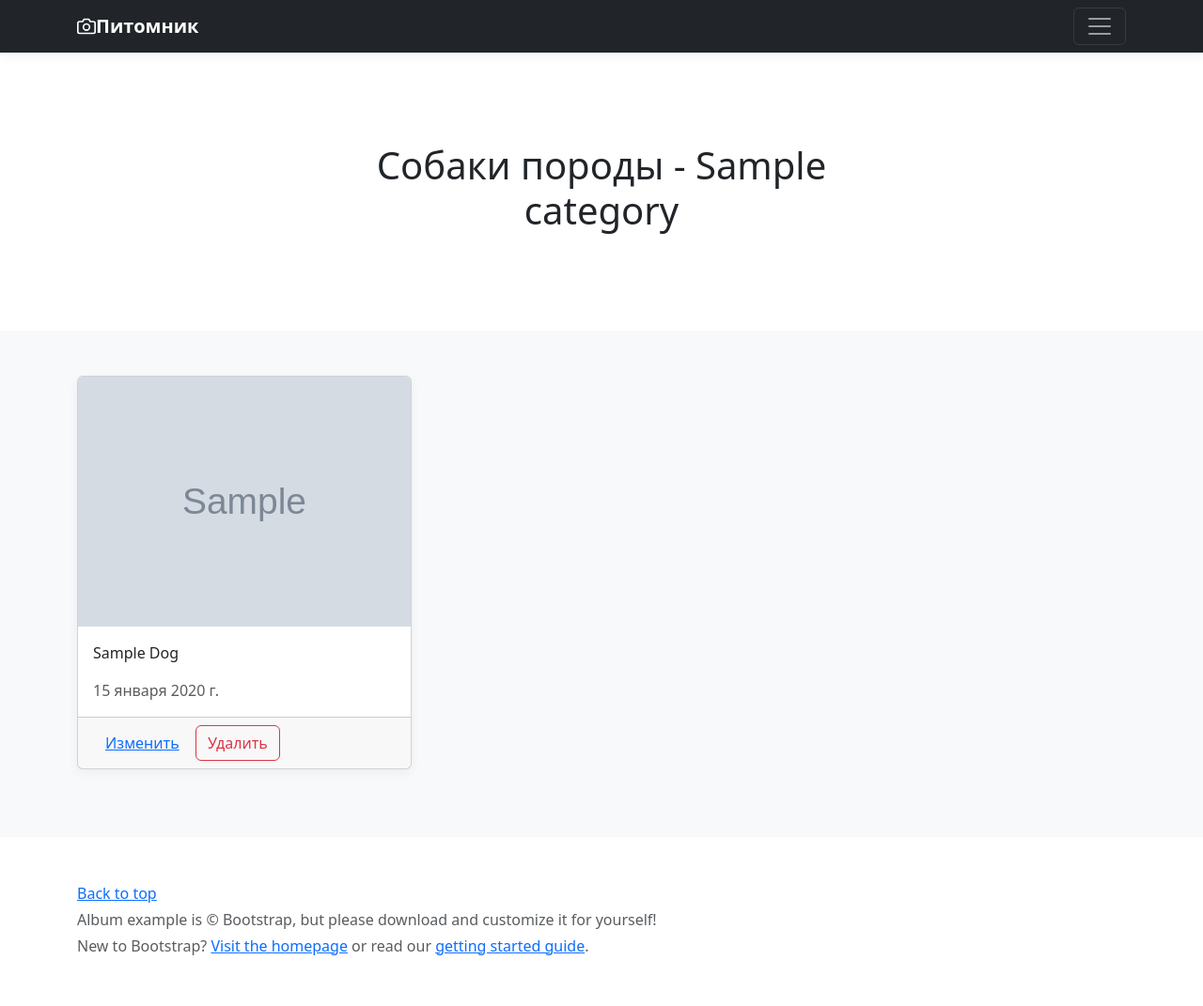
After one commit to vertiporogov/shelter, a Django app: page /dogs/1/ in a window 1280 px wide. The commit adds this page. Shown: the whole page at 94% size. Run offline with Django 5.2, Linux system fonts and the light colour scheme; tables that the repository leaves empty hold one stand-in row (values such as "Sample post"); grey boxes marked "Sample" are stand-in pictures; some libraries are stand-ins or nearby versions.

Commit message:
finish shelter CBV

```diff
--- a/dogs/models.py
+++ b/dogs/models.py
@@ -1,3 +1,4 @@
+from django.conf import settings
 from django.db import models
 
 NULLABLE = {'blank': True, 'null': True}
@@ -21,6 +22,8 @@ class Dog(models.Model):
     photo = models.ImageField(upload_to='dogs/', **NULLABLE, verbose_name='фото')
     birth_day = models.DateField(**NULLABLE, verbose_name='Дата рождения')
 
+    owner = models.ForeignKey(settings.AUTH_USER_MODEL, on_delete=models.SET_NULL, **NULLABLE, verbose_name='владелец')
+
     def __str__(self):
         return f'{self.name} ({self.category})'
 
--- a/dogs/templates/dogs/base.html
+++ b/dogs/templates/dogs/base.html
@@ -42,10 +42,10 @@
                 </svg>
                 <strong>Питомник</strong>
             </a>
-            <button class="navbar-toggler" type="button" data-toggle="collapse" data-target="#navbarHeader"
+            <a class="navbar-toggler" type="button" data-toggle="collapse" data-target="#navbarHeader"
                     aria-controls="navbarHeader" aria-expanded="false" aria-label="Toggle navigation">
                 <span class="navbar-toggler-icon"></span>
-            </button>
+            </a>
         </div>
     </div>
 </header>
--- a/dogs/templates/dogs/categories.html
+++ b/dogs/templates/dogs/category_list.html
@@ -2,6 +2,9 @@
 
 {% block content %}
 <div class="row">
+    <div class="col-12 mb-5">
+        <a href="{% url 'dogs:dog_create' %}" class="btn btn-primary">Создать собаку</a>
+    </div>
     {% for object in object_list %}
     {% include 'dogs/includes/inc_category.html' %}
     {% endfor %}
--- /dev/null
+++ b/dogs/templates/dogs/dog_list.html
@@ -0,0 +1,28 @@
+{% extends 'dogs/base.html' %}
+{% load my_tags %}
+{% block content %}
+<div class="row">
+    {% if perms.dogs.add_dog %}
+        <div class="col-12 mb-5">
+            <a class="btn btn-primary" href="#">Добавить собаку</a>
+        </div>
+    {% endif %}
+    {% for object in object_list %}
+    <div class="col-md-4">
+        <div class="card mb-4 box-shadow">
+            <img class="card-img-top"
+                 src="{{ object.photo|mymedia }}"
+                 alt="Card image cap">
+            <div class="card-body">
+                <p class="card-text">{{ object.name|title }}</p>
+                <span class="text-muted">{{ object.birth_day|default:"-" }}</span><br>
+            </div>
+            <div class="card-footer">
+                <a class="btn btn-link" href="{% url 'dogs:dog_update' object.pk %}">Изменить</a>
+                <a class="btn btn-outline-danger float-right" href="{% url 'dogs:dog_delete' object.pk %}">Удалить</a>
+            </div>
+        </div>
+    </div>
+{% endfor %}
+</div>
+{% endblock %}
--- a/dogs/templates/dogs/includes/inc_category.html
+++ b/dogs/templates/dogs/includes/inc_category.html
@@ -4,9 +4,9 @@
             <p class="card-text">{{ object.name }}</p>
             <div class="d-flex justify-content-between align-items-center">
                 <div class="btn-group">
-                    <button href="{% url 'dogs:category_dogs' object.pk %}" type="button"
+                    <a href="{% url 'dogs:category' object.pk %}" type="button"
                             class="btn btn-sm btn-outline-secondary">К собакам
-                    </button>
+                    </a>
                 </div>
             </div>
         </div>
--- a/dogs/urls.py
+++ b/dogs/urls.py
@@ -1,12 +1,15 @@
 from django.urls import path
 
 from dogs.apps import DogsConfig
-from dogs.views import index, categories, category_dogs
+from dogs.views import CategoryListView, DogListView, DogCreateView, DogUpdateView, DogDeleteView, IndexView
 
 app_name = DogsConfig.name
 
 urlpatterns = [
-    path('', index, name='index'),
-    path('categories/', categories, name='categories'),
-    path('<int:pk>/dogs/', category_dogs, name='category_dogs'),
+    path('', IndexView.as_view(), name='index'),
+    path('categories/', CategoryListView.as_view(), name='categories'),
+    path('dogs/<int:pk>/', DogListView.as_view(), name='category'),
+    path('dogs/create/', DogCreateView.as_view(), name='dog_create'),
+    path('dogs/update<int:pk>/', DogUpdateView.as_view(), name='dog_update'),
+    path('dogs/delete/<int:pk>/', DogDeleteView.as_view(), name='dog_delete'),
 ]
--- a/dogs/views.py
+++ b/dogs/views.py
@@ -1,30 +1,62 @@
 from django.shortcuts import render
+from django.urls import reverse_lazy, reverse
+from django.views.generic import ListView, CreateView, UpdateView, DeleteView, TemplateView
 
 from dogs.models import Category, Dog
 
 
-def index(request):
-
-    context = {
-        'object_list': Category.objects.all()[:3],
+class IndexView(TemplateView):
+    template_name = 'dogs/index.html'
+    extra_context = {
         'title': 'Питомник - Главная'
     }
 
-    return render(request, 'dogs/index.html', context)
+    def get_context_data(self, **kwargs):
+        context_data = super().get_context_data(**kwargs)
+        context_data['object_list'] = Category.objects.all()[:3]
+        return context_data
 
-def categories(request):
-    context = {
-        'object_list': Category.objects.all(),
+
+class CategoryListView(ListView):
+    model = Category
+    extra_context = {
         'title': 'Питомник - все наши породы'
     }
 
-    return render(request, 'dogs/categories.html', context)
 
-def category_dogs(request, pk):
-    category_item = Category.objects.get(pk=pk)
-    context = {
-        'object_list': Dog.objects.filter(category_id=pk),
-        'title': f'Собаки породы - {category_item.name}'
-    }
 
-    return render(request, 'dogs/dogs.html', context)
+class DogListView(ListView):
+    model = Dog
+
+    def get_queryset(self):
+        queryset = super().get_queryset()
+        queryset = queryset.filter(category_id=self.kwargs.get('pk'))
+        return queryset
+
+    def get_context_data(self, *args, **kwargs):
+        context_data = super().get_context_data(*args, **kwargs)
+
+        category_item = Category.objects.get(pk=self.kwargs.get('pk'))
+        context_data['category_pk'] = category_item.pk
+        context_data['title'] = f'Собаки породы - {category_item.name}'
+
+        return context_data
+
+
+class DogCreateView(CreateView):
+    model = Dog
+    fields = ('name', 'category',)
+    success_url = reverse_lazy('dogs:categories')
+
+
+class DogUpdateView(UpdateView):
+    model = Dog
+    fields = ('name', 'category',)
+
+    def get_success_url(self):
+        return reverse('dogs:category', args=[self.object.category.pk])
+
+
+class DogDeleteView(DeleteView):
+    model = Dog
+    success_url = reverse_lazy('dogs:categories')
```
Also changed, not shown: dogs/templates/dogs/dog_confirm_delete.html (added, +22 -0 lines), dogs/templates/dogs/dog_form.html (added, +29 -0 lines), dogs/templates/dogs/dogs.html (deleted, +0 -19 lines).
